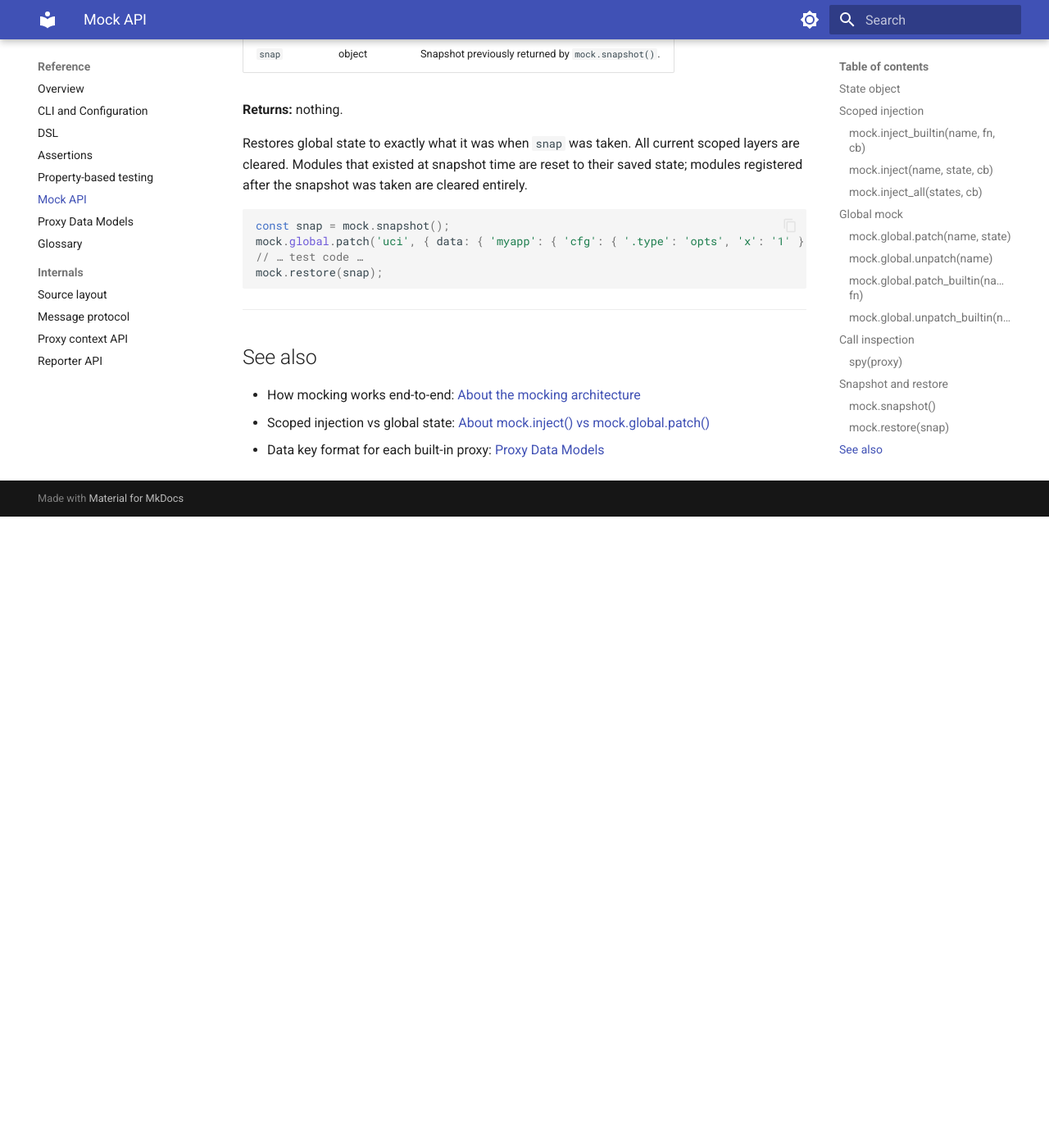
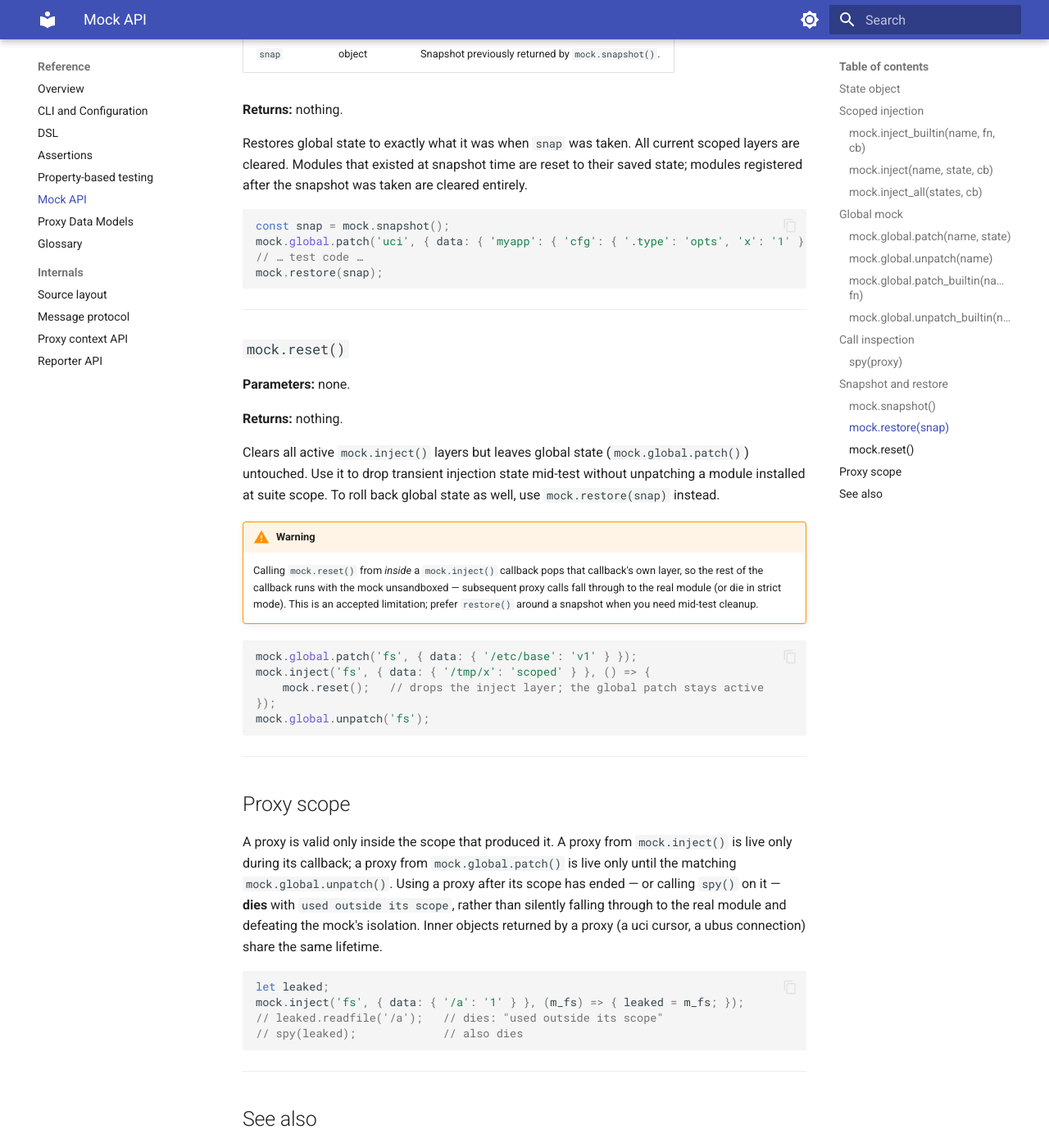
Before and after one commit to m00qek/utest, an MkDocs documentation site: the page built from docs/reference/mock-api.md, in a window 1280 px wide and 1400 px high, scrolled down 6813 px. Shown: the whole window at 82% size. Built offline with MkDocs 1.6.1 and Material for MkDocs 9.7.7, drawn with Linux system fonts in a browser that asks for light colours; before the commit the page ends 7443 px from its top, so only the background shows below that.

Commit message:
docs: document mock.reset() and the proxy-scope guard in mock-api
mock.reset() was referenced by two other pages but defined nowhere; added it
with the accepted mid-inject-unsandbox caveat. Also documented the stale-proxy
guard as an API rule: using a proxy (or spy() on it) after its inject/patch
scope dies with 'used outside its scope' (2.4/R3.16). Verified both.

````diff
--- a/docs/reference/mock-api.md
+++ b/docs/reference/mock-api.md
@@ -265,6 +265,40 @@ mock.restore(snap);
 
 ---
 
+### `mock.reset()`
+
+**Parameters:** none.
+
+**Returns:** nothing.
+
+Clears all active `mock.inject()` layers but leaves global state (`mock.global.patch()`) untouched. Use it to drop transient injection state mid-test without unpatching a module installed at suite scope. To roll back global state as well, use `mock.restore(snap)` instead.
+
+!!! warning
+    Calling `mock.reset()` from *inside* a `mock.inject()` callback pops that callback's own layer, so the rest of the callback runs with the mock unsandboxed — subsequent proxy calls fall through to the real module (or die in strict mode). This is an accepted limitation; prefer `restore()` around a snapshot when you need mid-test cleanup.
+
+```js
+mock.global.patch('fs', { data: { '/etc/base': 'v1' } });
+mock.inject('fs', { data: { '/tmp/x': 'scoped' } }, () => {
+    mock.reset();   // drops the inject layer; the global patch stays active
+});
+mock.global.unpatch('fs');
+```
+
+---
+
+## Proxy scope
+
+A proxy is valid only inside the scope that produced it. A proxy from `mock.inject()` is live only during its callback; a proxy from `mock.global.patch()` is live only until the matching `mock.global.unpatch()`. Using a proxy after its scope has ended — or calling `spy()` on it — **dies** with `used outside its scope`, rather than silently falling through to the real module and defeating the mock's isolation. Inner objects returned by a proxy (a uci cursor, a ubus connection) share the same lifetime.
+
+```js
+let leaked;
+mock.inject('fs', { data: { '/a': '1' } }, (m_fs) => { leaked = m_fs; });
+// leaked.readfile('/a');   // dies: "used outside its scope"
+// spy(leaked);             // also dies
+```
+
+---
+
 ## See also
 
 - How mocking works end-to-end: [About the mocking architecture](../explanation/concepts.md)
````
